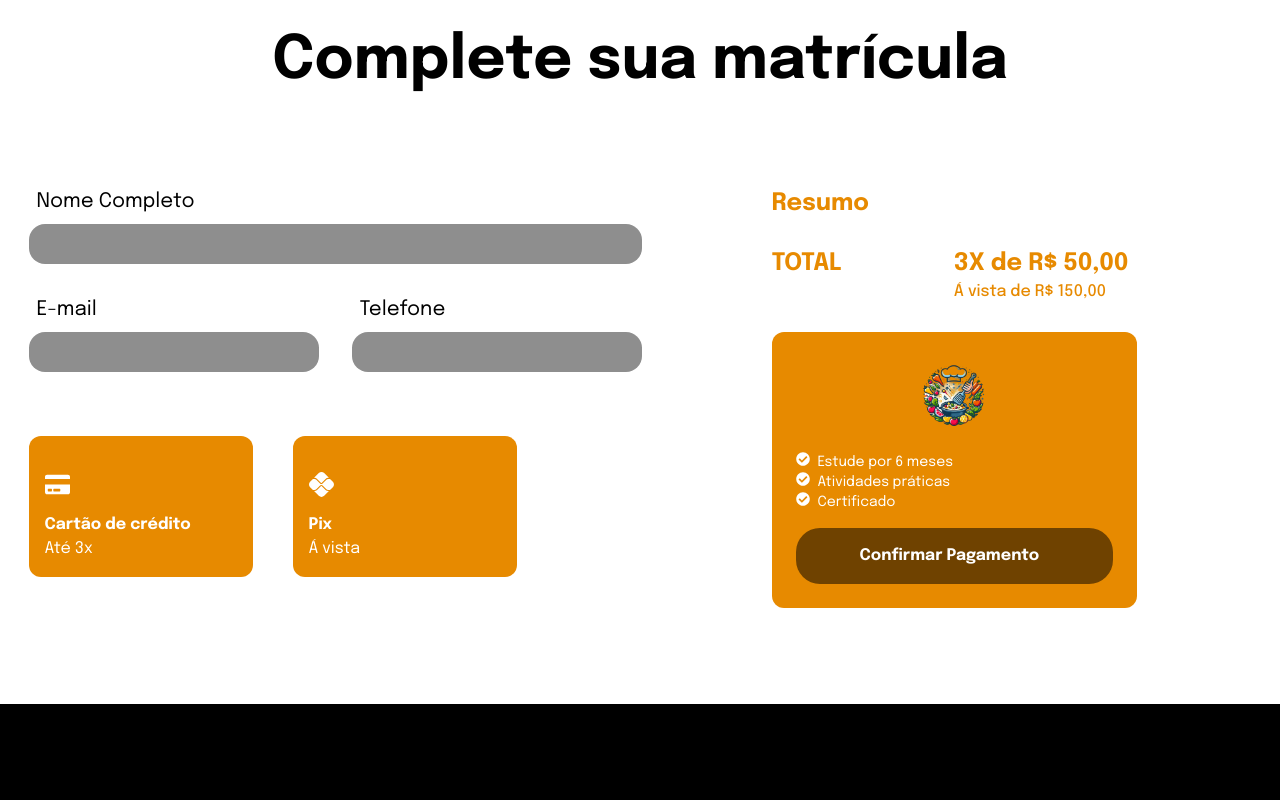
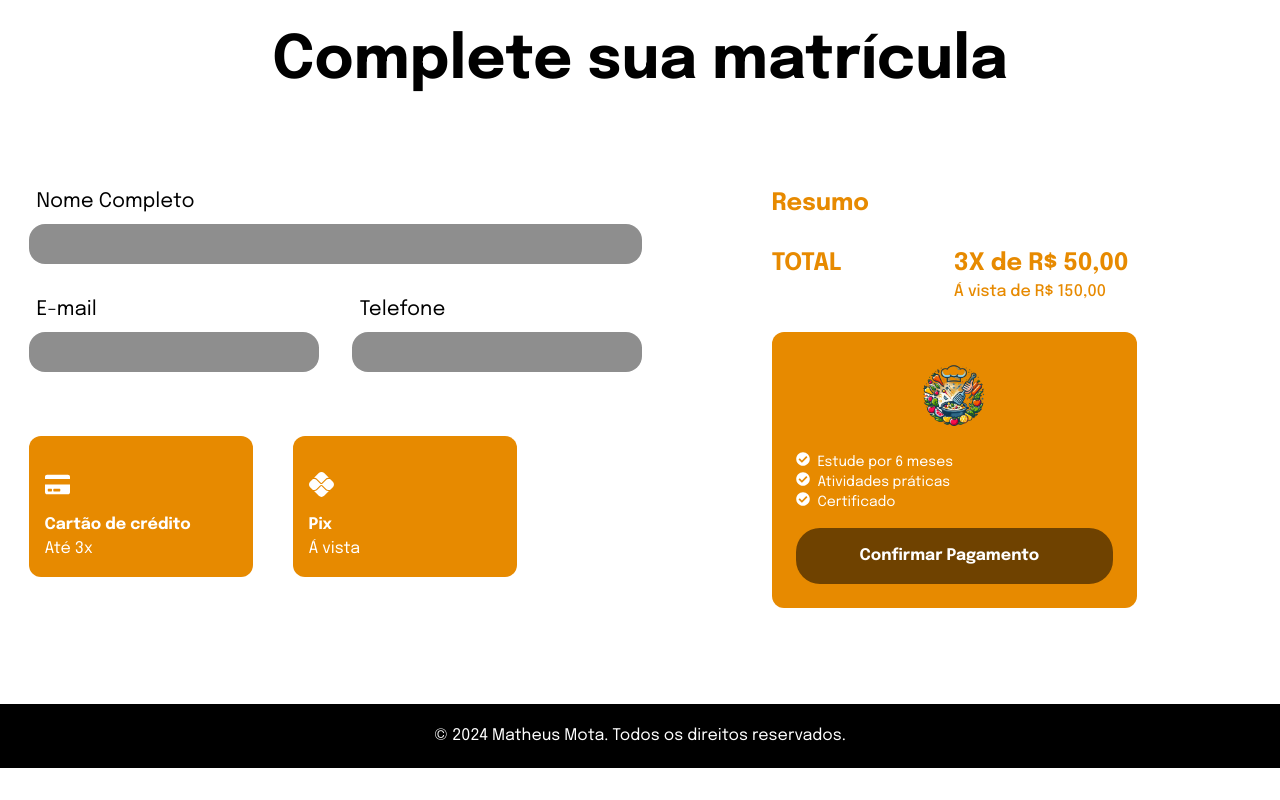
Before and after one commit to mtheuz/masterchef-amador, a Next.js app: page / in a window 1280 px wide. Shown: the part 2448-3248 px from the top of the page. After the commit the page ends 3216 px from the top, so only its background shows below. Built offline with nearby package versions, Linux system fonts and the light colour scheme.

Commit message:
feat: footer

```diff
--- a/src/app/component/Footer.tsx
+++ b/src/app/component/Footer.tsx
@@ -3,9 +3,9 @@ import Container from './Container'
 
 function Footer() {
   return (
-    <section className='bg-black h-24 w-full'>
-        <Container>
-            <div></div>
+    <section className='bg-black h-16 w-full'>
+        <Container className='flex items-center justify-center h-full'>
+            <h1 className=' text-white text-center '>© 2024 Matheus Mota. Todos os direitos reservados.</h1>
         </Container>
     </section>
   )
```
